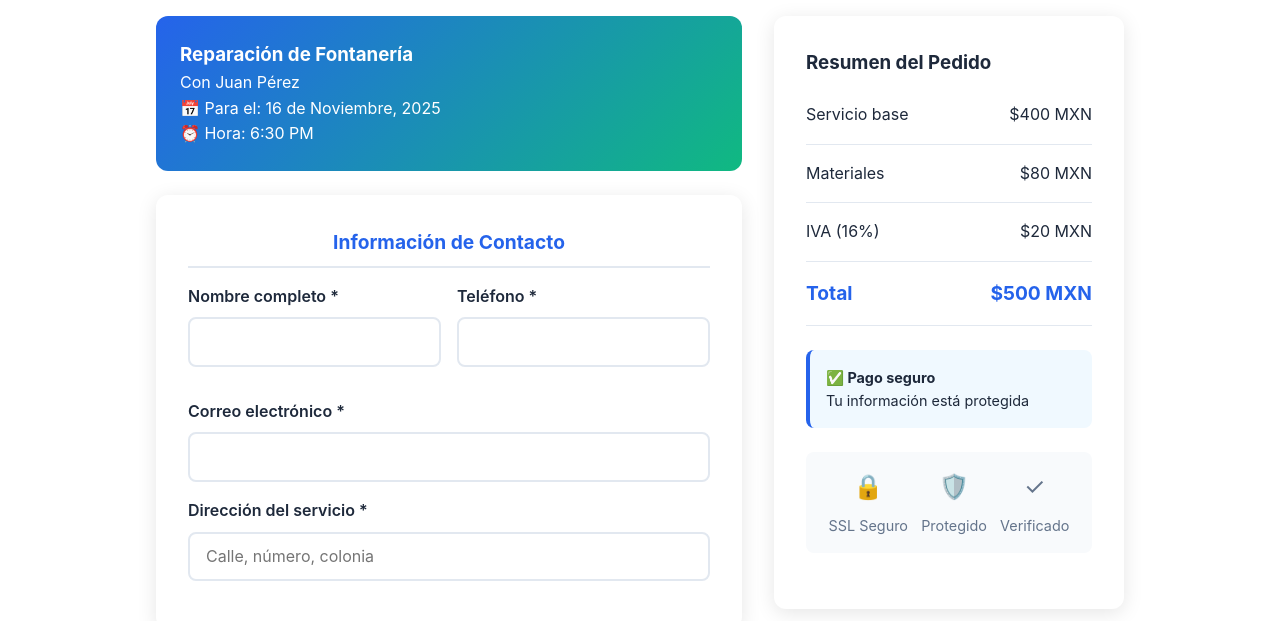
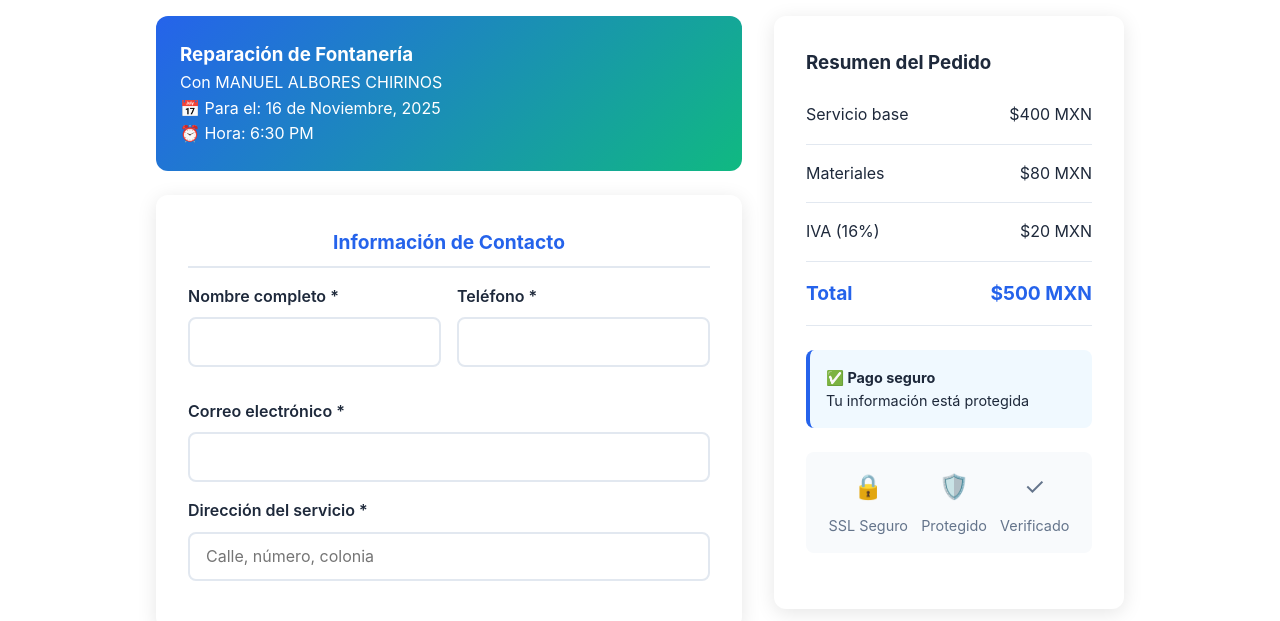
Before and after one commit to NichanUwU/ManoSeguras, a plain HTML site: page checkout.html in a window 1280 px wide. Shown: the part 179-800 px from the top of the page. Drawn offline with Linux system fonts and the light colour scheme.

Commit message:
Actualizacion 19 Actualizaciones de checkout 3

```diff
--- a/checkout.html
+++ b/checkout.html
@@ -405,7 +405,7 @@
         function loadServiceDetails() {
             const urlParams = new URLSearchParams(window.location.search);
             const service = urlParams.get('service') || 'Reparación de Fontanería';
-            const worker = urlParams.get('worker') || 'Juan Pérez';
+            const worker = urlParams.get('worker') || 'MANUEL ALBORES CHIRINOS';
             const price = urlParams.get('price') || '500';
 
             document.getElementById('serviceTitle').textContent = service;
```
